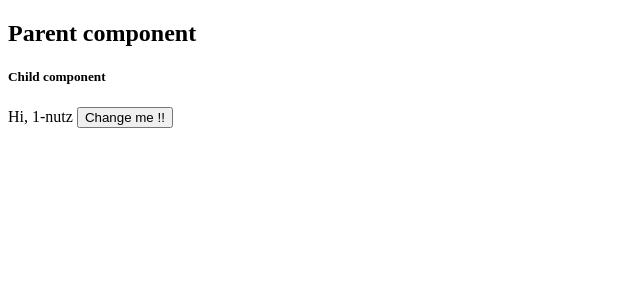
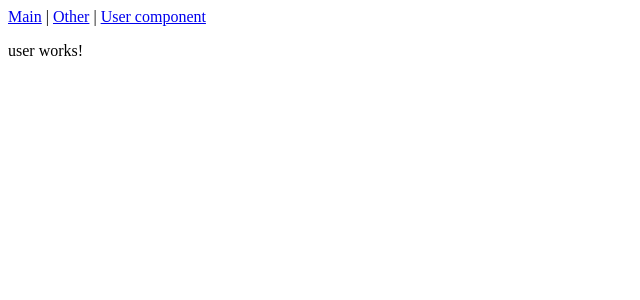
Before and after one commit to chaiamon3/demo-day2-angular, an Angular app: page /user in a window 1280 px wide. Before the commit this address led to /. Shown: the top 300 px of the page, without its empty margins (0-640 px from the left). Built offline with nearby package versions, Linux system fonts and the light colour scheme.

Commit message:
Add router

```diff
--- a/src/app/app-routing.module.ts
+++ b/src/app/app-routing.module.ts
@@ -1,7 +1,12 @@
+import { OtherComponent } from './other/other.component';
+import { UserComponent } from './user/user.component';
 import { NgModule } from '@angular/core';
 import { RouterModule, Routes } from '@angular/router';
 
-const routes: Routes = [];
+const routes: Routes = [
+  { path: 'user', component: UserComponent },
+  { path: 'other', redirectTo: '/user' }
+];
 
 @NgModule({
   imports: [RouterModule.forRoot(routes)],
--- a/src/app/app.component.html
+++ b/src/app/app.component.html
@@ -1,3 +1,9 @@
-<h2>Parent component</h2>
+<a routerLink="/">Main</a> |
+<a routerLink="/other">Other</a> |
+<a routerLink="/user">User component</a>
 
-<app-other [name]="parentName" (changedNameEvent)="onResponse($event)"></app-other>
+<!-- <h2>Parent component</h2>
+
+<app-other [name]="parentName" (changedNameEvent)="onResponse($event)"></app-other> -->
+
+<router-outlet></router-outlet>
--- a/src/app/app.module.ts
+++ b/src/app/app.module.ts
@@ -7,9 +7,10 @@ import { AppRoutingModule } from './app-routing.module';
 import { AppComponent } from './app.component';
 import { OtherComponent } from './other/other.component';
 import { XyzPipe } from './xyz.pipe';
+import { UserComponent } from './user/user.component';
 
 @NgModule({
-  declarations: [AppComponent, OtherComponent, XyzPipe],
+  declarations: [AppComponent, OtherComponent, XyzPipe, UserComponent],
   imports: [BrowserModule, AppRoutingModule, FormsModule],
   providers: [],
   bootstrap: [AppComponent],
--- /dev/null
+++ b/src/app/user/user.component.html
@@ -0,0 +1 @@
+<p>user works!</p>
--- /dev/null
+++ b/src/app/user/user.component.ts
@@ -0,0 +1,15 @@
+import { Component, OnInit } from '@angular/core';
+
+@Component({
+  selector: 'app-user',
+  templateUrl: './user.component.html',
+  styleUrls: ['./user.component.css']
+})
+export class UserComponent implements OnInit {
+
+  constructor() { }
+
+  ngOnInit(): void {
+  }
+
+}
```
Also changed, not shown: src/app/user/user.component.css (added), 1 other file (tests, documents, lock files or other folders).
